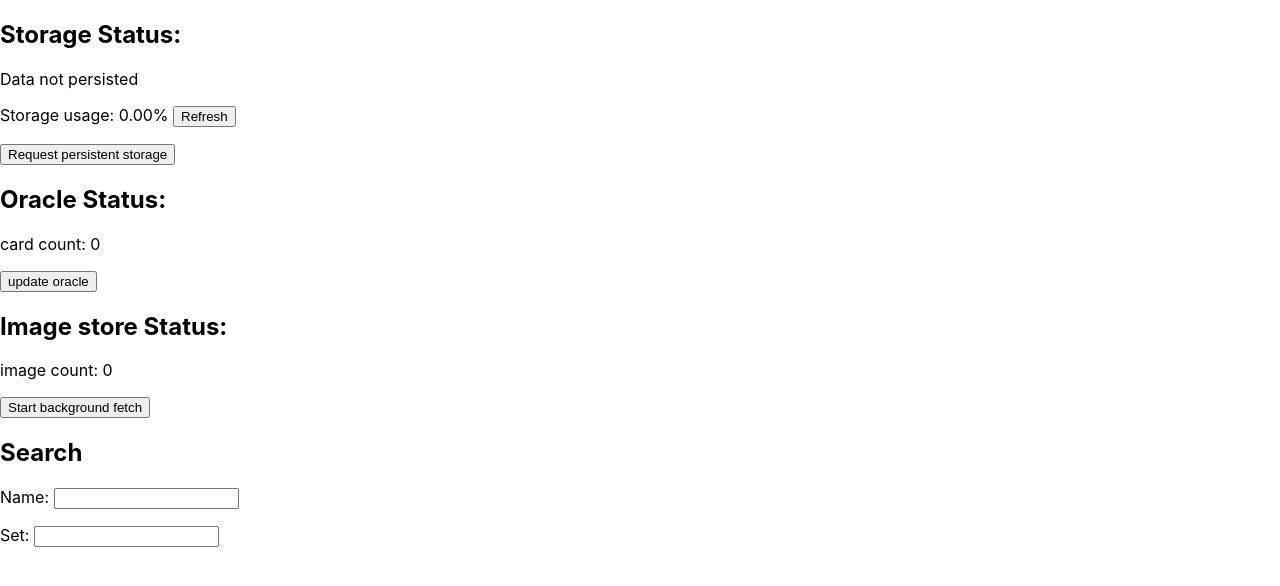
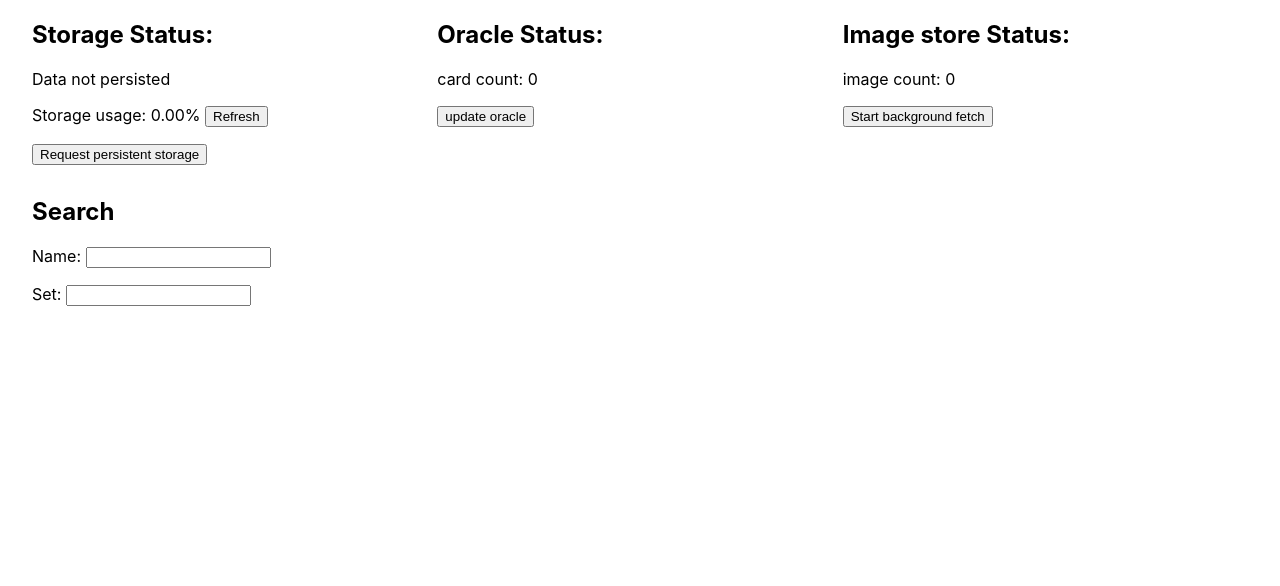
Before and after one commit to PierreJeanjacquot/poc-webatrice-oracle, a React (Create React App) app: page / in a window 1280 px wide. Shown: the top 586 px of the page. Built offline with nearby package versions, Linux system fonts and the light colour scheme.

Commit message:
minimal style

```diff
--- a/src/App.tsx
+++ b/src/App.tsx
@@ -14,10 +14,30 @@ function App() {
       <OracleProvider>
         <ImageFetcherProvider>
           <ImageProvider>
-            <StorageStatus />
-            <OracleStatus />
-            <ImageStoreStatus />
-            <CardSearch />
+            <div
+              style={{
+                display: "flex",
+                flexDirection: "row",
+                margin: "0 2rem",
+              }}
+            >
+              <div style={{ flex: 1 }}>
+                <StorageStatus />
+              </div>
+              <div style={{ flex: 1 }}>
+                <OracleStatus />
+              </div>
+              <div style={{ flex: 1 }}>
+                <ImageStoreStatus />
+              </div>
+            </div>
+            <div
+              style={{
+                margin: "2rem",
+              }}
+            >
+              <CardSearch />
+            </div>
           </ImageProvider>
         </ImageFetcherProvider>
       </OracleProvider>
--- a/src/components/CardList.tsx
+++ b/src/components/CardList.tsx
@@ -11,8 +11,8 @@ function CardList(
     setSelected(undefined);
   }, [cards, setSelected]);
   return (
-    <div>
-      <div style={{ float: "left", maxHeight: "600px", overflowY: "scroll" }}>
+    <div style={{ display: "flex", flexDirection: "row" }}>
+      <div style={{ flex: 1 }}>
         {cards.map((card, i) => {
           return (
             <div
@@ -26,8 +26,10 @@ function CardList(
         })}
       </div>
       {selected && (
-        <div style={{ float: "left", maxHeight: "500px" }}>
-          <CardImage cardInfo={selected} />
+        <div style={{ flex: 1 }}>
+          <div style={{ margin: "auto" }}>
+            <CardImage cardInfo={selected} />
+          </div>
         </div>
       )}
     </div>
```
